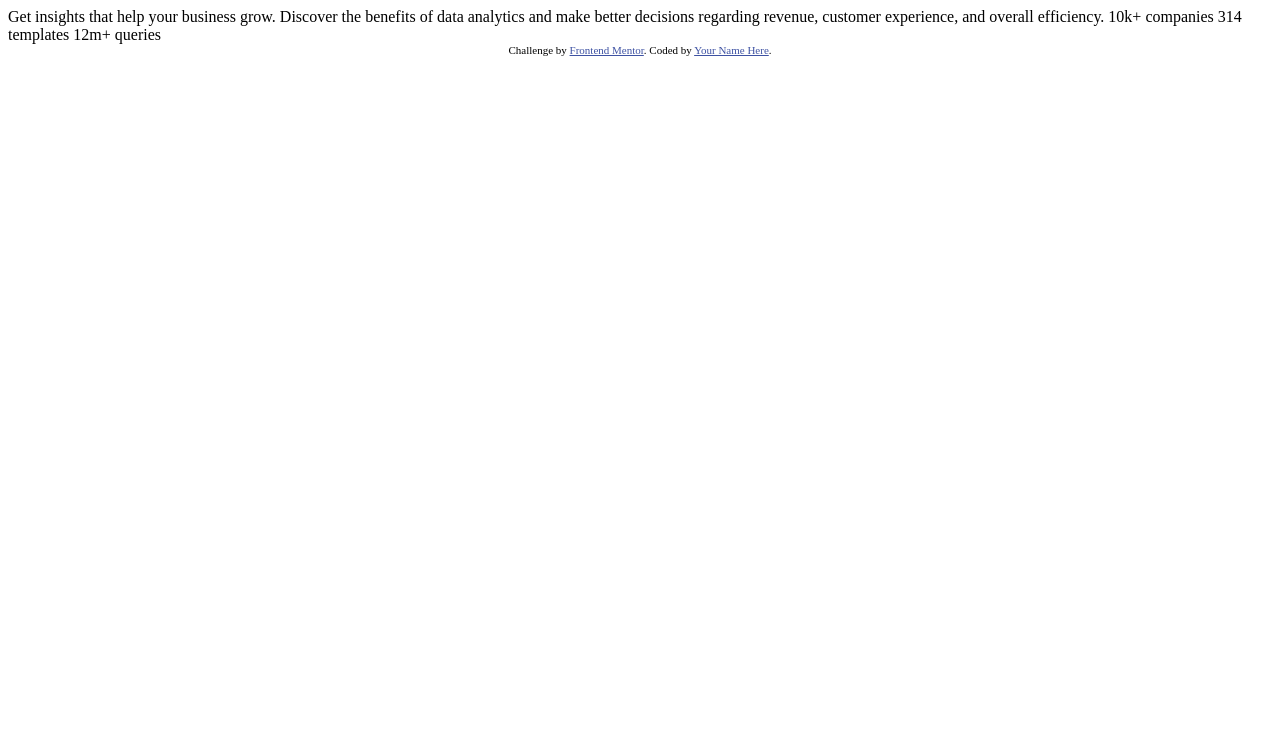
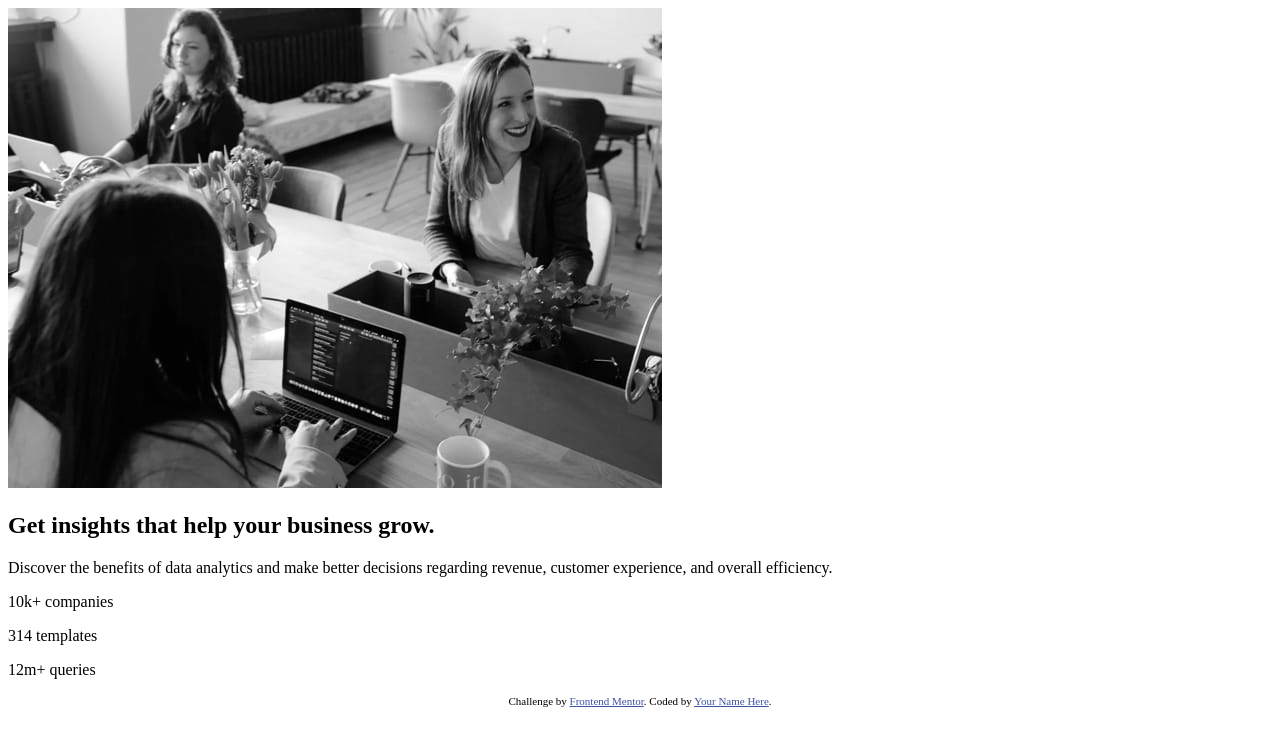
Before and after one commit to Grill3dCheese/FEM-StatsPreview, a plain HTML site: page index.html in a window 1280 px wide. Drawn offline with Linux system fonts and the light colour scheme.

Commit message:
mostly completed HTML structure - may need to move picture element later in the code

```diff
--- a/index.html
+++ b/index.html
@@ -13,21 +13,32 @@
 </head>
 
 <body>
-  <main></main>
-
-  Get insights that help your business grow.
-
-  Discover the benefits of data analytics and make better decisions regarding revenue, customer
-  experience, and overall efficiency.
-
-  10k+ companies
-  314 templates
-  12m+ queries
-
-  <div class="attribution">
-    Challenge by <a href="https://www.frontendmentor.io?ref=challenge" target="_blank">Frontend Mentor</a>.
-    Coded by <a href="#">Your Name Here</a>.
-  </div>
+  <main>
+    <article class="info-card">
+      <div class="info-card__imgOverlay">
+        <picture class="info-card__img">
+          <img src="images/image-header-mobile.jpg"
+            alt="A group of professional looking women all sitting at a table, presumably working, two of them are on laptops.">
+        </picture>
+      </div>
+      <div class="info-card__content">
+        <h1>Get insights that help your business grow.</h1>
+        <p>Discover the benefits of data analytics and make better decisions regarding revenue, customer
+          experience, and overall efficiency.</p>
+        <div class="flex-group">
+          <p class="info-card__companies">10k+ companies</p>
+          <p class="info-card__templates">314 templates</p>
+          <p class="info-card__queries">12m+ queries</p>
+        </div>
+      </div>
+    </article>
+  </main>
+  <footer>
+    <div class="attribution">
+      Challenge by <a href="https://www.frontendmentor.io?ref=challenge" target="_blank">Frontend Mentor</a>.
+      Coded by <a href="#">Your Name Here</a>.
+    </div>
+  </footer>
 </body>
 
 </html>
```
